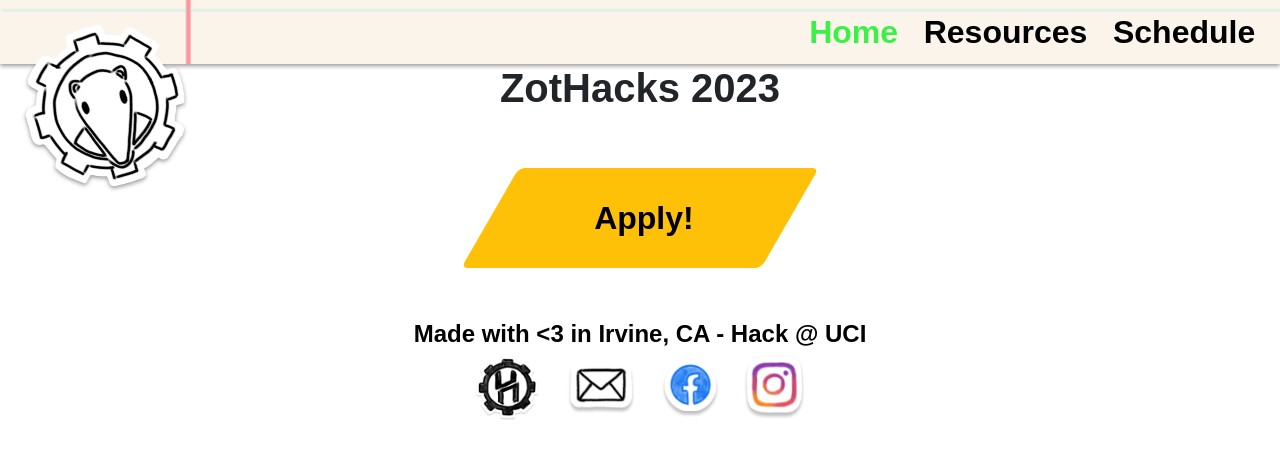
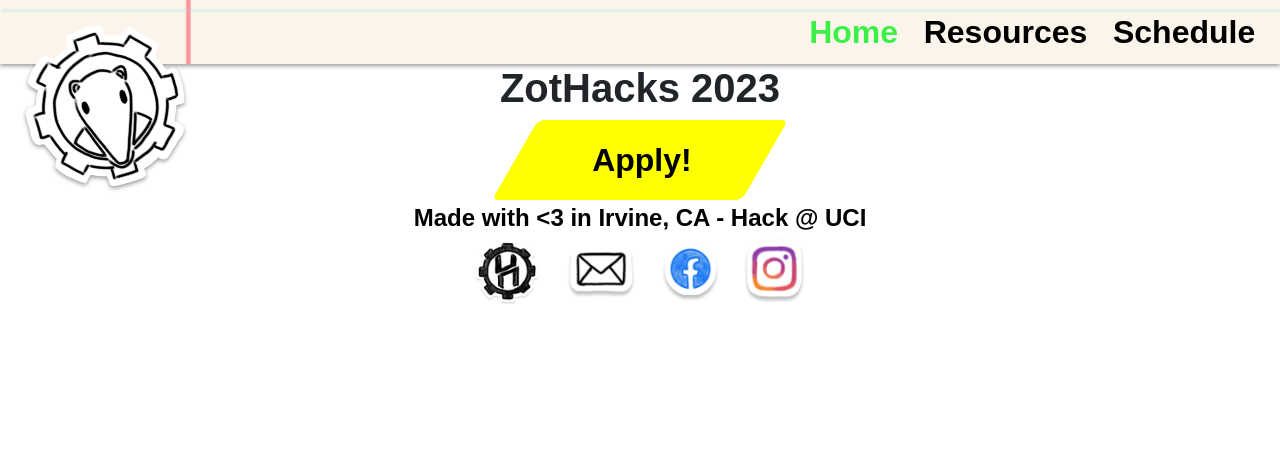
Before and after one commit to HackAtUCI/zothacks-site-2023, a Next.js app in the folder apps/site/: page / in a window 1280 px wide. Shown: the top 458 px of the page. Built offline with nearby package versions, Linux system fonts and the light colour scheme; a web font is replaced by a local one.

Commit message:
fix: button dimensions and color

```diff
--- a/apps/site/src/views/Landing/Landing.module.scss
+++ b/apps/site/src/views/Landing/Landing.module.scss
@@ -1,3 +1,5 @@
+@use "bootstrap-utils" as utils;
+
 .applyButtonContainer {
 	position: relative;
 }
@@ -5,14 +7,18 @@
 .applyButton {
 	position: relative;
 	transform: skew(-30deg);
-	height: 100px;
-	width: 300px;
+	height: 80px;
+	width: 250px;
 	margin: 0px;
+	border: none;
 
 	transition: all 0.1s ease;
 
+	background-color: utils.$yellow;
+
 	&:hover {
 		border: black solid 6px;
+		background-color: utils.$yellow;
 
 		h2:nth-of-type(1) {
 			text-decoration: underline;
@@ -21,6 +27,7 @@
 }
 
 .applyButtonText {
+	color: black;
 	position: absolute;
 	top: 50%;
 	left: 55%;
--- a/apps/site/src/views/Landing/Landing.tsx
+++ b/apps/site/src/views/Landing/Landing.tsx
@@ -1,5 +1,4 @@
 "use client";
-import Link from "next/link";
 // import ApplyButton from "@/assets/images/ApplyButton.svg";
 import Button from "react-bootstrap/Button";
 import Container from "react-bootstrap/Container";
@@ -20,8 +19,7 @@ export default function Landing() {
 					<div className={styles.applyButtonContainer}>
 						<Button
 							as="a"
-							className={styles.applyButton + " m-5"}
-							variant="warning"
+							className={styles.applyButton}
 							href="https://hack.ics.uci.edu/" // TODO Change to application site link
 						>
 							<h2 className={styles.applyButtonText}>Apply!</h2>
```
